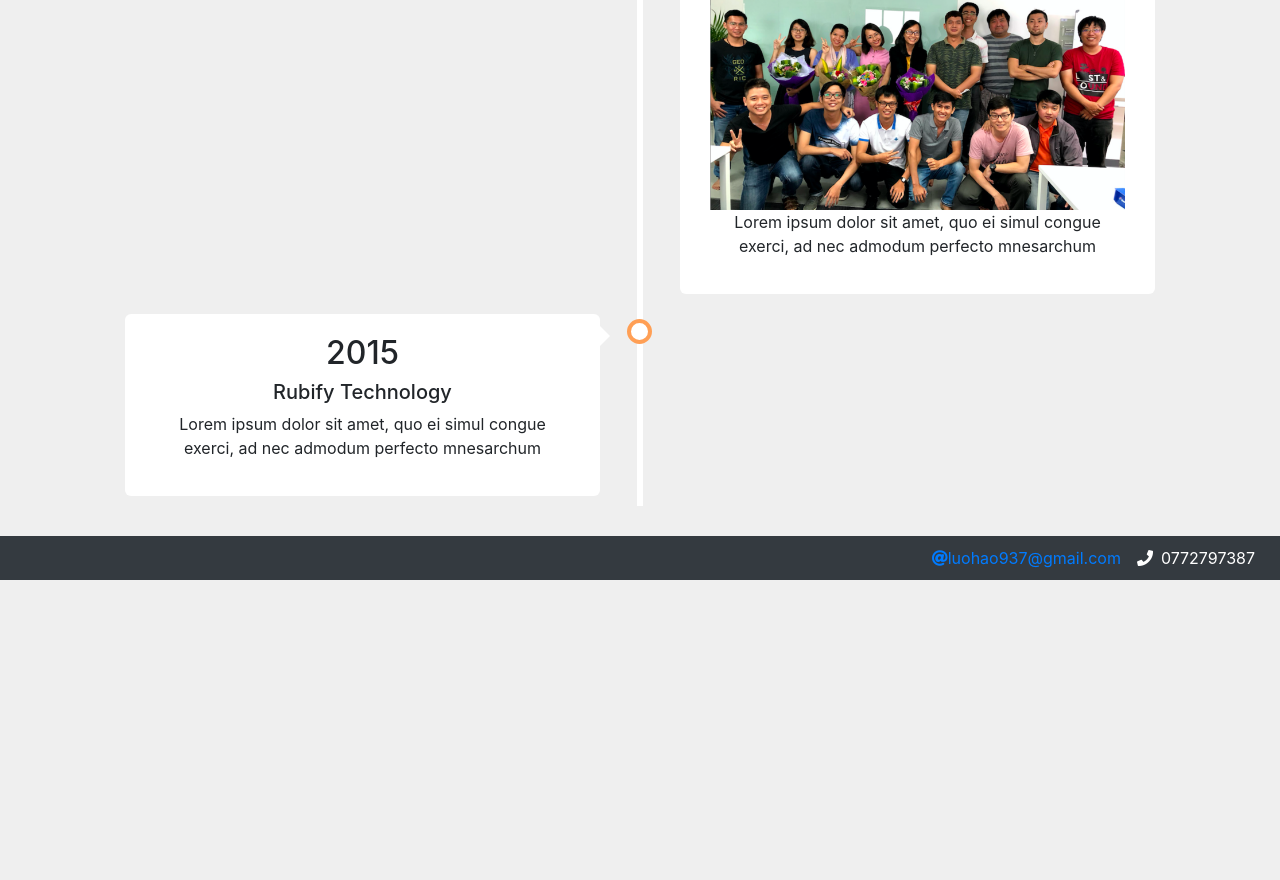
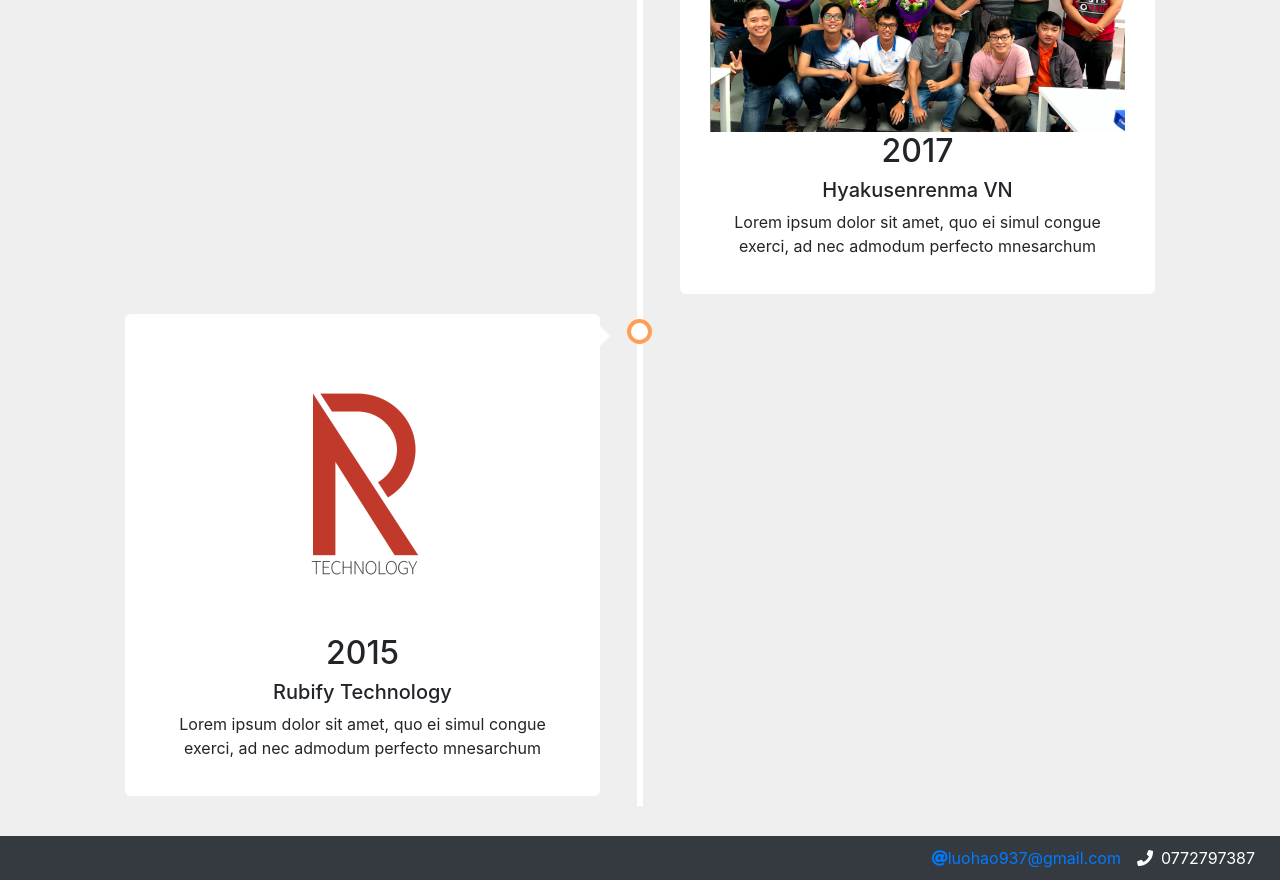
Before and after one commit to luohao122/hireme, a React (Create React App) app: page / in a window 1280 px wide. Shown: the part 1660-2540 px from the top of the page. Before the commit the page ends 2240 px from the top, so only its background shows below. Built offline with nearby package versions, Linux system fonts and the light colour scheme.

Commit message:
timeline rubify added

```diff
--- a/src/shared/components/UIElements/Timeline/Timeline.js
+++ b/src/shared/components/UIElements/Timeline/Timeline.js
@@ -26,7 +26,7 @@ const Timeline = (props) => {
       company: "Rubify Technology",
       content:
         "Lorem ipsum dolor sit amet, quo ei simul congue exerci, ad nec admodum perfecto mnesarchum",
-      image: "",
+      image: "/rubify.png",
     },
   ]);
 
@@ -39,8 +39,6 @@ const Timeline = (props) => {
           }`}
         >
           <div className="content">
-            <h2>{time.year}</h2>
-            <h5>{time.company}</h5>
             {time.image ? (
               <img
                 className="img-fluid"
@@ -49,6 +47,9 @@ const Timeline = (props) => {
                 title={time.company}
               />
             ) : null}
+            <h2>{time.year}</h2>
+            <h5>{time.company}</h5>
+
             <p>{time.content}</p>
           </div>
         </div>
```
Also changed, not shown: public/rubify.png (added).
